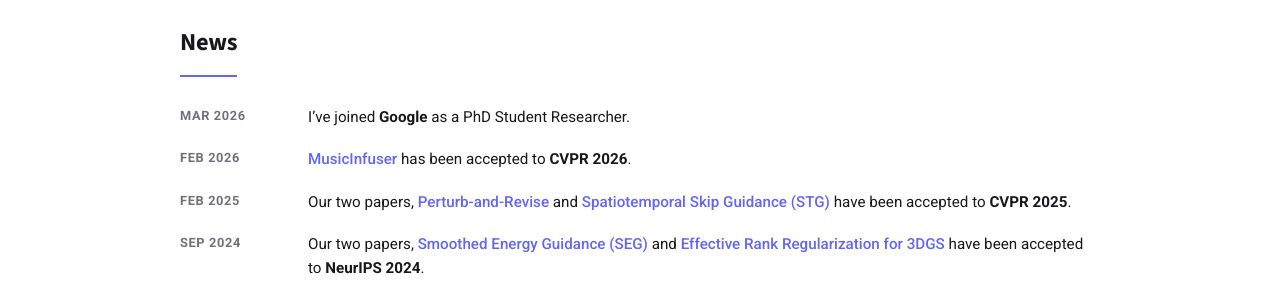
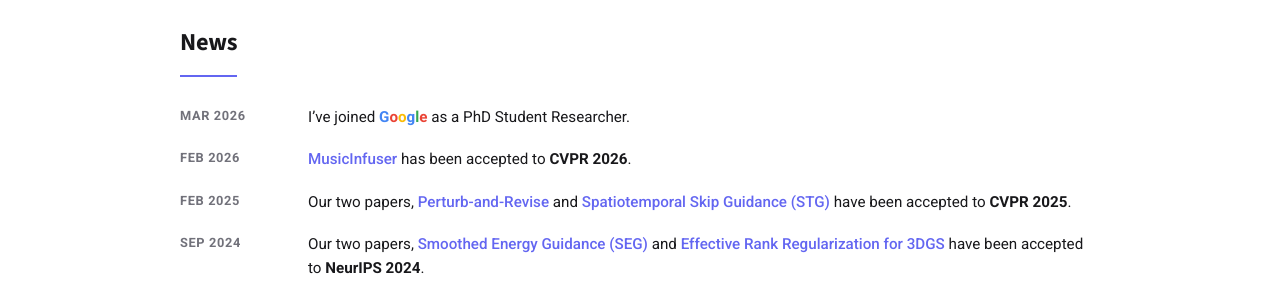
Before and after one commit to SusungHong/susunghong.github.io, a Jekyll site: the page built from index.html, in a window 1280 px wide and 900 px high, scrolled down 374 px. Shown: the part 152-452 px from the top of the window. Built offline with Jekyll 4.4.1, drawn with Linux system fonts in a browser that asks for light colours.

Commit message:
colorful

```diff
--- a/_data/news.yml
+++ b/_data/news.yml
@@ -1,5 +1,5 @@
 - date: 2026-03-23
-  text: "I've joined **Google** as a PhD Student Researcher."
+  text: 'I''ve joined <span style="font-weight:700"><span style="color:#4285F4">G</span><span style="color:#EA4335">o</span><span style="color:#FBBC05">o</span><span style="color:#4285F4">g</span><span style="color:#34A853">l</span><span style="color:#EA4335">e</span></span> as a PhD Student Researcher.'
 
 - date: 2026-02-20
   text: "[MusicInfuser](https://arxiv.org/abs/2503.14505) has been accepted to **CVPR 2026**."
```
